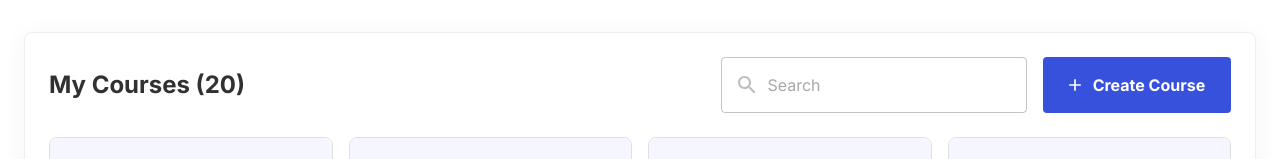
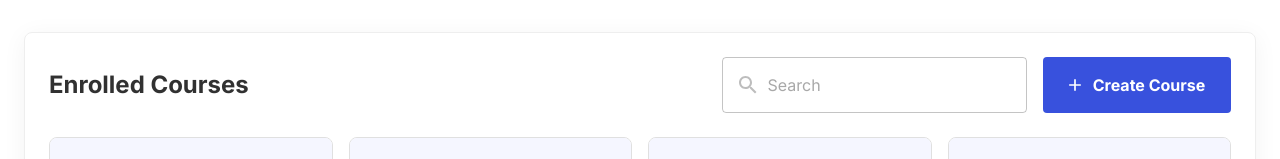
Before and after one commit to pelu-mi/Project-CoMS, a React (Vite) app in the folder client/: page / in a window 1280 px wide. Shown: the part 136-295 px from the top of the page. Built offline with nearby package versions, Linux system fonts and the light colour scheme; sample sign-in values are in the browser's storage.

Commit message:
update course list page

```diff
--- a/client/src/pages/CourseListPage/CourseListPage.jsx
+++ b/client/src/pages/CourseListPage/CourseListPage.jsx
@@ -19,6 +19,7 @@ import { useState } from "react";
 import { CourseCard } from "components/CourseCard";
 import { useNavigate } from "react-router-dom";
 import { CreateCourseModal } from "./components/CreateCourseModal";
+import { ROLES } from "constants/role";
 
 const courses = [
   {
@@ -83,7 +84,9 @@ export const CourseListPage = () => {
               variant="h5"
               sx={{ my: { xs: "16px", sm: 0 }, pr: "16px", flexGrow: 20 }}
             >
-              My Courses (20)
+              {user.role === ROLES.instructor
+                ? `My Courses(20)`
+                : `Enrolled Courses`}
             </Typography>
 
             <StyledActionContainer>
```
